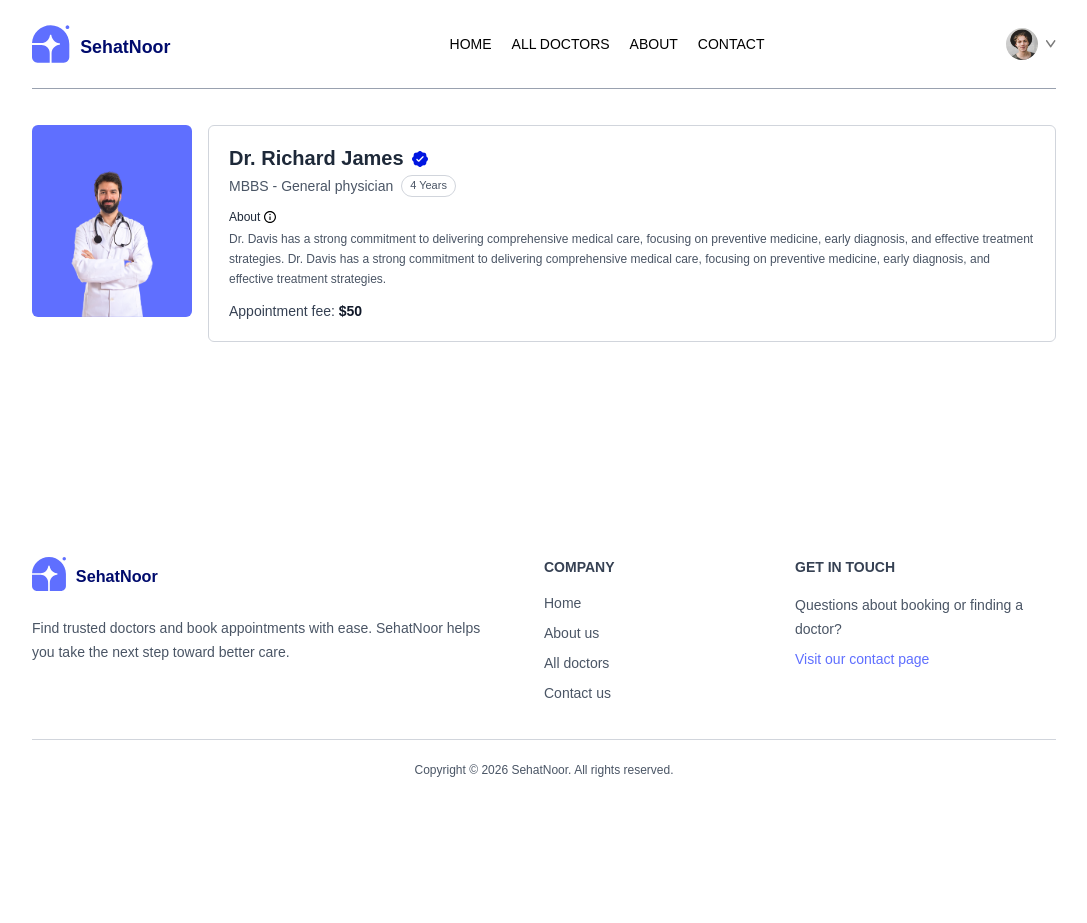
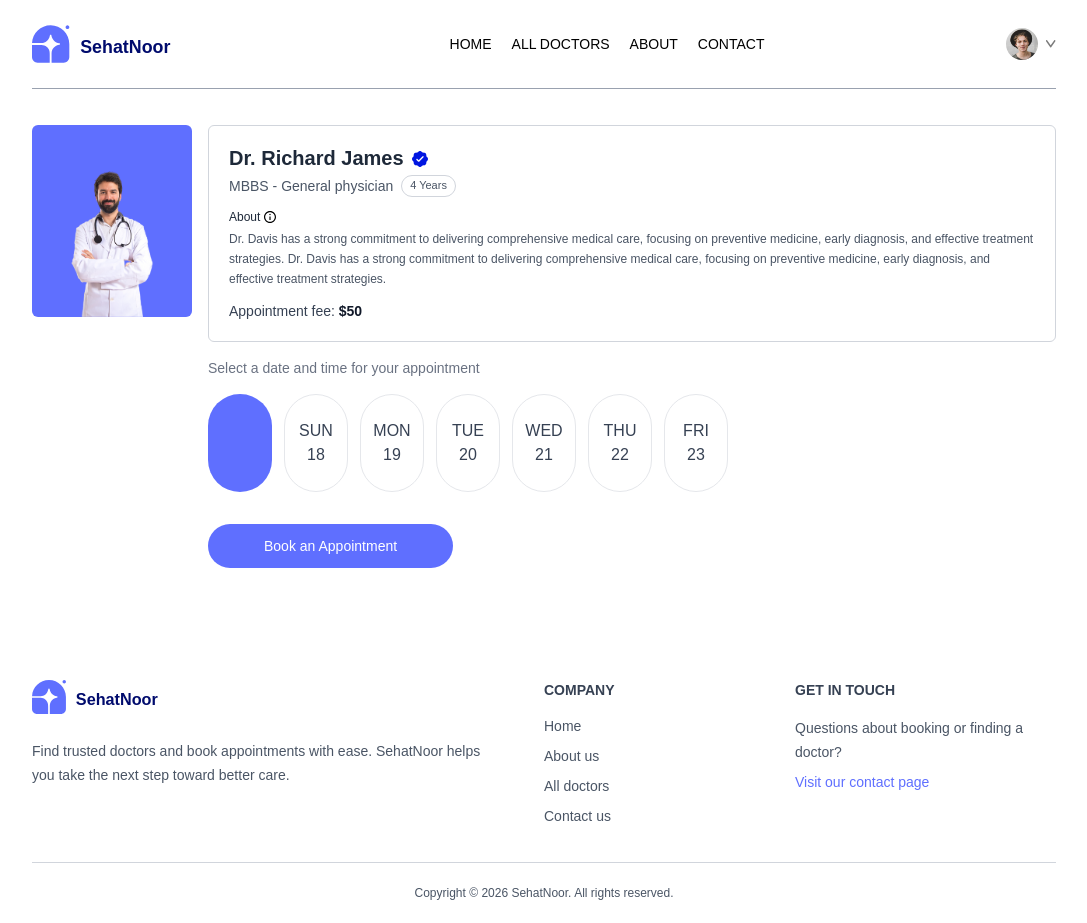
Before and after one commit to Tryingtobe-akmal/SehatNoor, a React (Vite) app in the folder frontend/: page /appointments/doc1 in a window 1280 px wide. Shown: the whole page, without its empty margins (96-1183 px from the left). Before the commit the page ends 800 px from the top, so only its background shows below. Built offline with nearby package versions, Linux system fonts and the light colour scheme.

Commit message:
Booking Date UI

```diff
--- a/frontend/src/pages/Appointments.jsx
+++ b/frontend/src/pages/Appointments.jsx
@@ -10,6 +10,9 @@ const Appointments = () => {
 
   const [doctorDetails, setDoctorDetails] = React.useState(null)
   const [docSlots,setDocSlots] = React.useState([])
+  const [slotIndex,setSlotIndex] = React.useState(0)
+  const [slotTime,setSlotTime] = React.useState(null)
+  let daysOfWeek = ['SUN', 'MON', 'TUE', 'WED', 'THU', 'FRI', 'SAT']
 
   const getAvailableSlots = async () => {
     setDocSlots([])
@@ -108,6 +111,32 @@ const Appointments = () => {
           </p>
         </div>
       </div>
+      {/* Booking Slots */}
+      <div className="sm:ml-40 sm:pl-4 sm:py-4 mt-4 sm:mt-0 font-medium text-gray-700">
+        <p className="text-sm text-gray-500">Select a date and time for your appointment</p>
+        <div className='flex gap-3 item-centre w-full overflow-x-scroll mt-4'>
+          {
+            docSlots.length && docSlots.map((item,index)=>
+              <div key={index} onClick={() => setSlotIndex(index)} className={`text-center py-6 min-w-16 rounded-full cursor-pointer ${slotIndex === index ?'bg-[#5f6fff] text-white' : 'border border-gray-200' }`} >
+                <p>{item[0] && daysOfWeek[item[0].datetime.getDay()]}</p>
+                <p>{item[0] && item[0].datetime.getDate()}</p>
+              </div>
+            )
+          }
+        </div>
+        <div className='flex gap-2 item-centre w-full overflow-x-scroll mt-4'>
+          {
+            docSlots.length && docSlots[slotIndex].map((item,index)=>
+              <p key={index} onClick={() => setSlotTime(item.datetime)} className={`text-sm font-light flex flex-shrink-0 px-5 py-2 rounded-full cursor-pointer ${item.datetime === slotTime ? 'bg-[#5f6fff] text-white' : 'bg-gray-200 text-gray-700' }`} >
+                {item.formattedTime.toLowerCase()}
+              </p>
+            )
+          }
+        </div>
+        <button className="mt-4 rounded-full bg-[#5f6fff] py-3 px-14 text-sm font-light text-white hover:bg-[#4a5de0] focus:outline-none focus:ring-2 focus:ring-blue-500 focus:ring-offset-2">
+          Book an Appointment
+        </button>
+      </div>
     </section>
   )
 }
```
